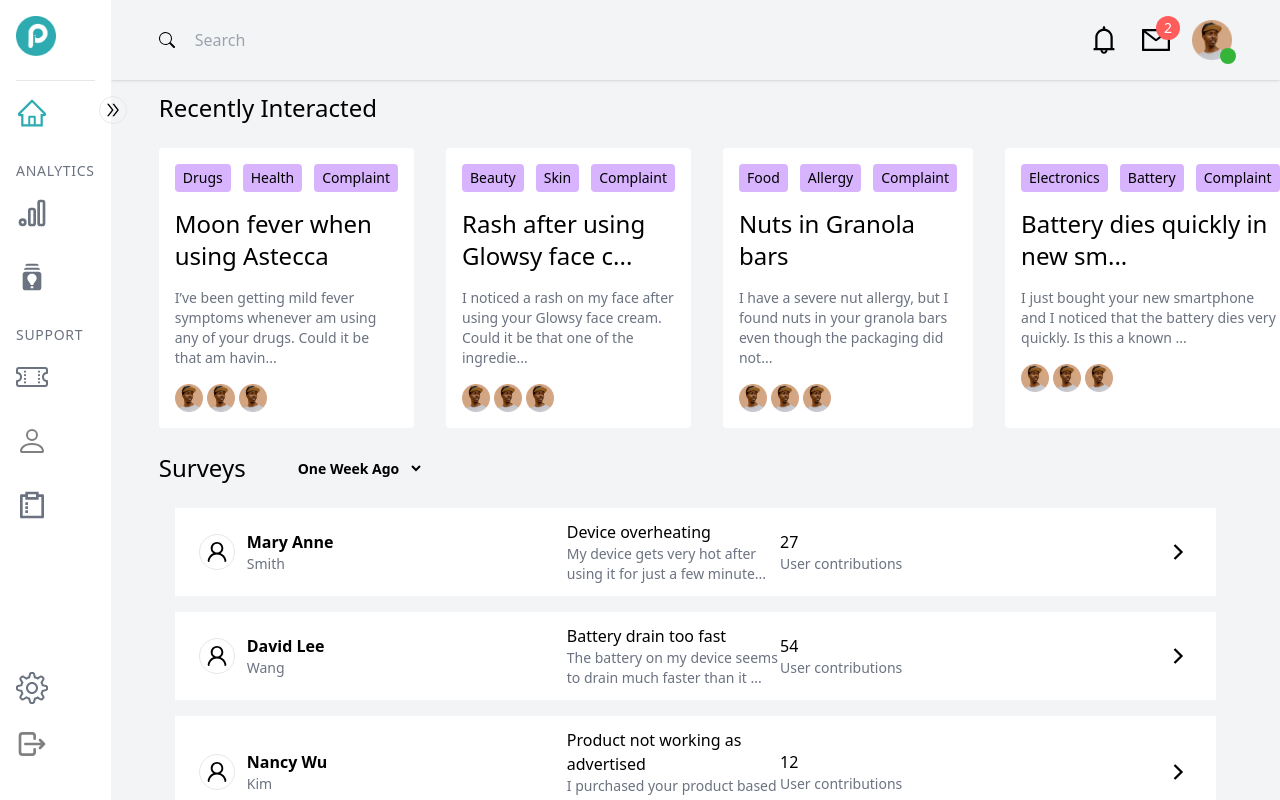
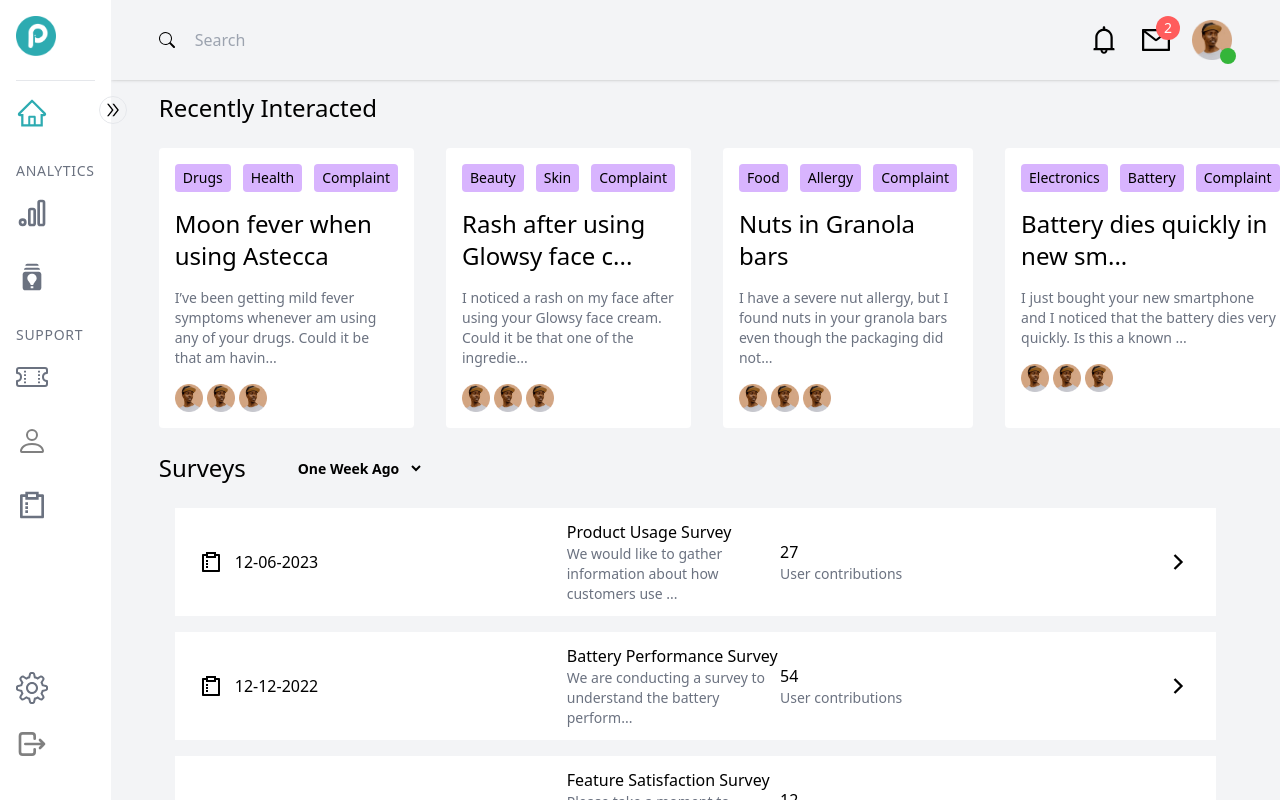
Before and after one commit to cjephuneh/proxima-app-client, a Next.js app: page /dashboard in a window 1280 px wide. Built offline with nearby package versions, Linux system fonts and the light colour scheme.

Commit message:
reduced dummy data

```diff
--- a/components/dashboard/home/LatestSurveys.js
+++ b/components/dashboard/home/LatestSurveys.js
@@ -1,22 +1,24 @@
 import images from "@/assets/images";
 import { GrFormNext } from "react-icons/gr";
 import { AiOutlineUser } from 'react-icons/ai'
+import { RiSurveyLine } from "react-icons/ri";
 
-export default function LatestSurveys({ customerImg, customerName, issueTitle, issueBrief, customerContributions}){
+export default function LatestSurveys({ customerImg, date, surveyName, surveyDescription, customerContributions}){
     return (
         <div className="mx-4 px-6 py-3 bg-white flex justify-between items-center">
             <div className="flex gap-3 items-center w-52">
                 {/* <img src={customerImg} alt='user' className="w-12 h-12 object-contain" /> */}
-                <AiOutlineUser className="w-9 h-9 border rounded-full p-1" />
+                <RiSurveyLine className="w-6 h-6" />
                 <div>
-                    <p className="font-semibold">{customerName?.split(' ')[0] + ' ' + customerName?.split(' ')[1]}</p>
-                    <p className="text-sm text-gray-500">{customerName?.split(' ')[2]}</p>
+                    {/* <p className="font-semibold">{customerName?.split(' ')[0] + ' ' + customerName?.split(' ')[1]}</p>
+                    <p className="text-sm text-gray-500">{customerName?.split(' ')[2]}</p> */}
+                    <p>{date}</p>
                 </div>
             </div>
 
             <div className='flex-1 ml-40'>
-                <p>{issueTitle}</p>
-                <p className="text-sm text-gray-500">{issueBrief.length > 60 ? `${issueBrief.slice(0,60)}...` : issueBrief}</p>
+                <p>{surveyName}</p>
+                <p className="text-sm text-gray-500">{surveyDescription.length > 60 ? `${surveyDescription.slice(0,60)}...` : surveyDescription}</p>
             </div>
 
             <div className='w-96'>
--- a/pages/api/auth/client.js
+++ b/pages/api/auth/client.js
@@ -3,20 +3,24 @@
 import { ApiUrls } from "@/utils/ApiUrls"
 import axios from "axios"
 
-export default function handler(req, res) {
+export default async function handler(req, res) {
   const { username, email, first_name, last_name, phonenumber, gender, DOB, user_type, password, confirm_password } = req.body
 
   if(req.method === 'POST'){
-      axios.post(ApiUrls.register_client, {
+     const { data } =  await axios.post(ApiUrls.register_client, {
         username, email, first_name, last_name, phonenumber, gender, DOB, user_type,  password, confirm_password
-      }).then(({ data }) => {
-          if(data.user_type && data.token){
-              res.status(200).json(data)
-          } else{
-              res.status(data.status).json(
-                  data.errors
-              )
-          }
       })
+
+    res.status(200).json(data)
+
+    // .then(({ data }) => {
+    //       if(data.user_type && data.token){
+    //           res.status(200).json(data)
+    //       } else{
+    //           res.status(data.status).json(
+    //               data.errors
+    //           )
+    //       }
+    //   })
   }
 }
--- a/pages/api/auth/signin.js
+++ b/pages/api/auth/signin.js
@@ -15,19 +15,24 @@ res:
 import { ApiUrls } from "@/utils/ApiUrls"
 import axios from "axios"
 
-export default function handler(req, res) {
+export default async function handler(req, res) {
     const { email, password } = req.body
 
+    console.log(req.body)
+
     if(req.method === 'POST'){
-        axios.post(ApiUrls.signin, {
+        const { data } = await axios.post(ApiUrls.signin, {
             email,
             password
-        }).then(({ data }) => {
-            if(data.token){
-                res.status(200).json(data)
-            } else{
-                res.status(400).json(data.error)
-            }
         })
+        res.status(200).json(data)
+
+        // .then(({ data }) => {
+        //     if(data.token){
+        //         res.status(200).json(data)
+        //     } else{
+        //         res.status(400).json(data.error)
+        //     }
+        // })
     }
 }
--- a/pages/dashboard/index.js
+++ b/pages/dashboard/index.js
@@ -34,84 +34,62 @@ export default function Dashboard(){
 
     const issues = [
         {
-            customerName: 'Mary Anne Smith',
-            issueTitle: 'Device overheating',
-            issueBrief: 'My device gets very hot after using it for just a few minutes, and then it shuts down. I am concerned that this might be a safety hazard.',
+          // customerName: 'Mary Anne Smith',
+          date: '12-06-2023',
+          surveyName: 'Product Usage Survey',
+          surveyDescription: 'We would like to gather information about how customers use our product. Your insights will help us improve its functionality and user experience.',
           customerContributions: 27
         },
         {
-            customerName: 'David Lee Wang',
-            issueTitle: 'Battery drain too fast',
-            issueBrief: 'The battery on my device seems to drain much faster than it should. Even when I am not using it, the battery percentage goes down quickly.',
+          // customerName: 'David Lee Wang',
+          date: '12-12-2022',
+          surveyName: 'Battery Performance Survey',
+          surveyDescription: 'We are conducting a survey to understand the battery performance of our product. Your feedback will assist us in enhancing its battery life and efficiency.',
           customerContributions: 54
         },
         {
-            customerName: 'Nancy Wu Kim',
-            issueTitle: 'Product not working as advertised',
-            issueBrief: 'I purchased your product based on the features advertised on your website, but many of these features do not seem to work or do not work as expected.',
+          // customerName: 'Nancy Wu Kim',
+          date: '17-01-2023',
+          surveyName: 'Feature Satisfaction Survey',
+          surveyDescription: 'Please take a moment to provide feedback on the features of our product. Your responses will aid us in further refining and optimizing these features.',
           customerContributions: 12
         },
         {
-            customerName: 'Alex Brown Taylor',
-            issueTitle: 'Unresponsive touch screen',
-            issueBrief: 'The touch screen on my device does not respond to my touch in certain areas, or it responds incorrectly. This makes it difficult to use some features of the device.',
+          // customerName: 'Alex Brown Taylor',
+          date: '08-07-2023',
+          surveyName: 'Touch Screen Experience Survey',
+          surveyDescription: 'We are interested in gathering feedback about your experience with the touch screen on our product. Your input will help us enhance its responsiveness and accuracy.',
           customerContributions: 39
         },
         {
-            customerName: 'Karen Johnson Williams',
-            issueTitle: 'Poor sound quality',
-            issueBrief: 'The sound quality on my device is very poor, even when I use headphones. It is difficult to hear music or other audio clearly.',
+          // customerName: 'Karen Johnson Williams',
+          date: '19-03-2023',
+          surveyName: 'Audio Quality Survey',
+          surveyDescription: 'We value your opinion on the audio quality of our product. Your feedback will guide us in improving the sound performance for a better audio experience.',
           customerContributions: 81
         },
         {
-            customerName: 'William Chen Davis',
-            issueTitle: 'Connectivity issues with Wi-Fi',
-            issueBrief: 'My device has trouble connecting to Wi-Fi networks, or it disconnects frequently. This makes it difficult to use certain features of the device that require internet access.',
+          // customerName: 'William Chen Davis',
+          date: '29-09-2023',
+          surveyName: 'Wi-Fi Connectivity Survey',
+          surveyDescription: 'We are conducting a survey to gather information about the Wi-Fi connectivity experience with our product. Your responses will help us address any connectivity issues and provide a seamless online experience.',
           customerContributions: 65
         },
         {
-            customerName: 'Emily Kim Jones',
-            issueTitle: 'Screen freezes or crashes',
-            issueBrief: 'The screen on my device sometimes freezes or becomes unresponsive, and sometimes the device crashes and needs to be restarted. This makes it difficult to use the device reliably.',
+          // customerName: 'Emily Kim Jones',
+          date: '02-05-2023',
+          surveyName: 'User Interface Feedback Survey',
+          surveyDescription: 'Your feedback on the user interface of our product is valuable to us. Please take a moment to provide insights that will aid us in enhancing the overall user experience.',
           customerContributions: 23
         },
         {
-            customerName: 'Michael Lee Park',
-            issueTitle: 'Compatibility issues with other devices',
-            issueBrief: 'My device has trouble connecting to other devices, or it cannot communicate with them correctly. This makes it difficult to use the device with other devices I own.',
+          // customerName: 'Michael Lee Park',
+          date: '15-02-2023',
+          surveyName: 'Device Compatibility Survey',
+          surveyDescription: 'We would like to know about your experience with device compatibility. Your feedback will assist us in ensuring seamless compatibility with a wide range of devices.',
           customerContributions: 46
         },
-        {
-            customerName: 'Sarah Davis Brown',
-            issueTitle: 'Difficulty using software features',
-            issueBrief: 'I am having trouble using some of the software features on my device, such as configuring settings or accessing certain menus. The user manual is not helpful in explaining these features.',
-            customerContributions: 19
-        },
-        {
-            customerName: 'Robert Wilson Kim',
-            issueTitle: 'Device is slow or unresponsive',
-            issueBrief: 'My device runs very slowly or becomes unresponsive when I try to use certain features or apps. This makes it frustrating to use the device.',
-            customerContributions: 33
-        },
-        {
-            customerName: 'Lisa Brown Wang',
-            issueTitle: 'Product durability issues',
-            issueBrief: 'After just a few months of use, my device is showing signs of wear and tear, such as scratches or cracks. I am concerned that the device will not last as long as I expected it to.',
-            customerContributions: 7
-        },
-        {
-            customerName: 'Kevin Davis Lee',
-            issueTitle: 'Security concerns',
-            issueBrief: 'I am concerned about the security of my device and the information stored on it. I have heard about data breaches and other security issues with similar devices, and I want to make sure that my device is secure.',
-            customerContributions: 92
-        },
-        {
-            customerName: 'Jenny Kim Wilson',
-            issueTitle: 'Product defects',
-            issueBrief: 'My device has a defect that prevents it from working correctly, even after trying to troubleshoot the issue. I would like to exchange the device for a new one or receive a refund.',
-            customerContributions: 14
-        }
-    ];
+    ]
 
     const customers = [images.user, images.user, images.user]
 
@@ -141,8 +119,8 @@ export default function Dashboard(){
 
                 <div className='mt-6 space-y-4'>
                     {
-                        issues.map(({customerName, issueTitle, issueBrief, customerContributions},i) => (
-                            <LatestSurveys key={i} customerImg={customerImg} customerName={customerName} issueTitle={issueTitle} issueBrief={issueBrief} customerContributions={customerContributions} />
+                        issues.map(({date, surveyName, surveyDescription, customerContributions},i) => (
+                            <LatestSurveys key={i} customerImg={customerImg} date={date} surveyName={surveyName} surveyDescription={surveyDescription} customerContributions={customerContributions} />
                         ))
                     }
                 </div>
--- a/utils/ApiUrls.js
+++ b/utils/ApiUrls.js
@@ -4,6 +4,7 @@ const TENANT_ENDPOINT = BASE_URI + '/tenantmanagement'
 const CHAT_ENDPOINT = BASE_URI + '/chat'
 const DESCRIPTIVE_ENDPOINT = BASE_URI + '/analytics'
 const REPORTS_ENDPOINT = BASE_URI + '/reports'
+const COMMUNITY_ENDPOINT = BASE_URI + '/community'
 const SURVEY_ENDPOINT = BASE_URI + '/survey'
 const PREDICTIVE_ENDPOINT = BASE_URI + '/predictive'
 const SEARCH_ENDPOINT = BASE_URI + '/search'
```
Lines whose indentation alone changed are shown as unchanged.
